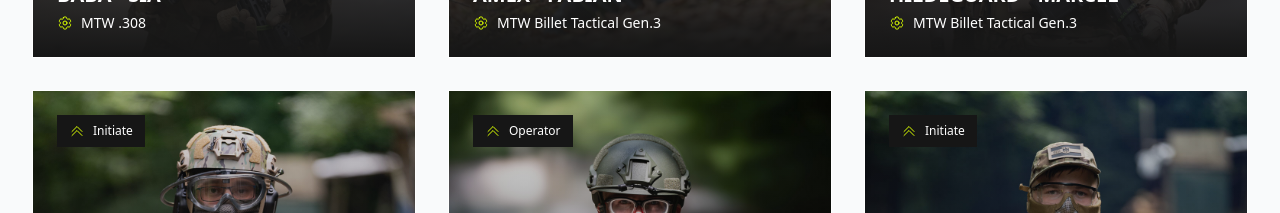
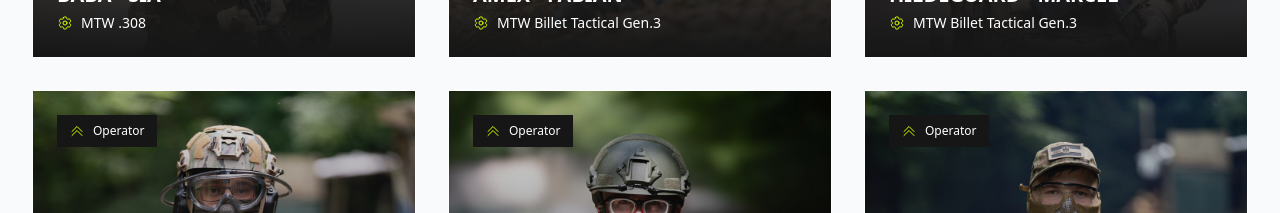
Before and after one commit to fabian-hanso/unitzeroairsoft, a Next.js app: page /mitglieder in a window 1280 px wide. Shown: the part 800-1013 px from the top of the page. Built offline with nearby package versions, Linux system fonts and the light colour scheme.

Commit message:
events loading state & member updates

```diff
--- a/components/AuthSectionEvents/AuthSectionEvents.tsx
+++ b/components/AuthSectionEvents/AuthSectionEvents.tsx
@@ -105,6 +105,12 @@ export default function AuthSectionEvents() {
   //   fetchEvents();
   // }, [respondToEvent]);
 
+  if (loading)
+    return (
+      <div className="w-8 h-8 border-4 border-blue border-t-transparent rounded-full animate-spin mt-10"></div>
+    );
+  if (error) return <p>Leider hat das nicht funktioniert!</p>;
+
   return (
     <div className="mt-5">
       <h3 className="text-base font-semibold text-gray-900">Kommende Events</h3>
--- a/components/GeneralMemberOverview/GeneralMemberOverview.tsx
+++ b/components/GeneralMemberOverview/GeneralMemberOverview.tsx
@@ -25,7 +25,7 @@ const people = [
   },
   {
     name: "PETER",
-    role: "Initiate",
+    role: "Operator",
     imageUrl: "/Peter-Profil.jpg",
     weapon: "SSR4 MK2",
   },
@@ -37,7 +37,7 @@ const people = [
   },
   {
     name: "ANDRE",
-    role: "Initiate",
+    role: "Operator",
     imageUrl: "/Andre-Profil.jpg",
     weapon: "JG MOD5 GEN.2 (Begadi, MP5)",
   },
```
